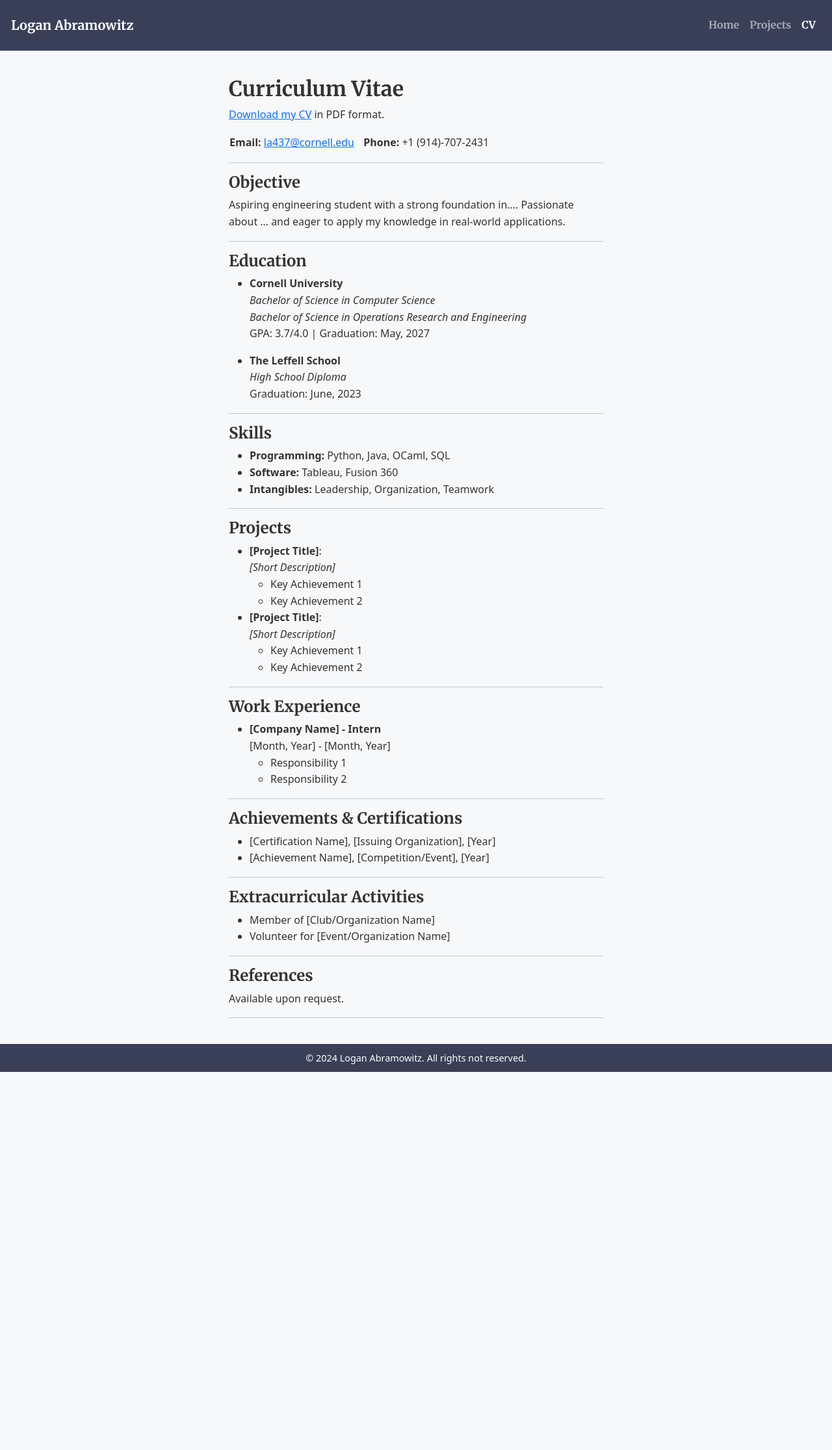
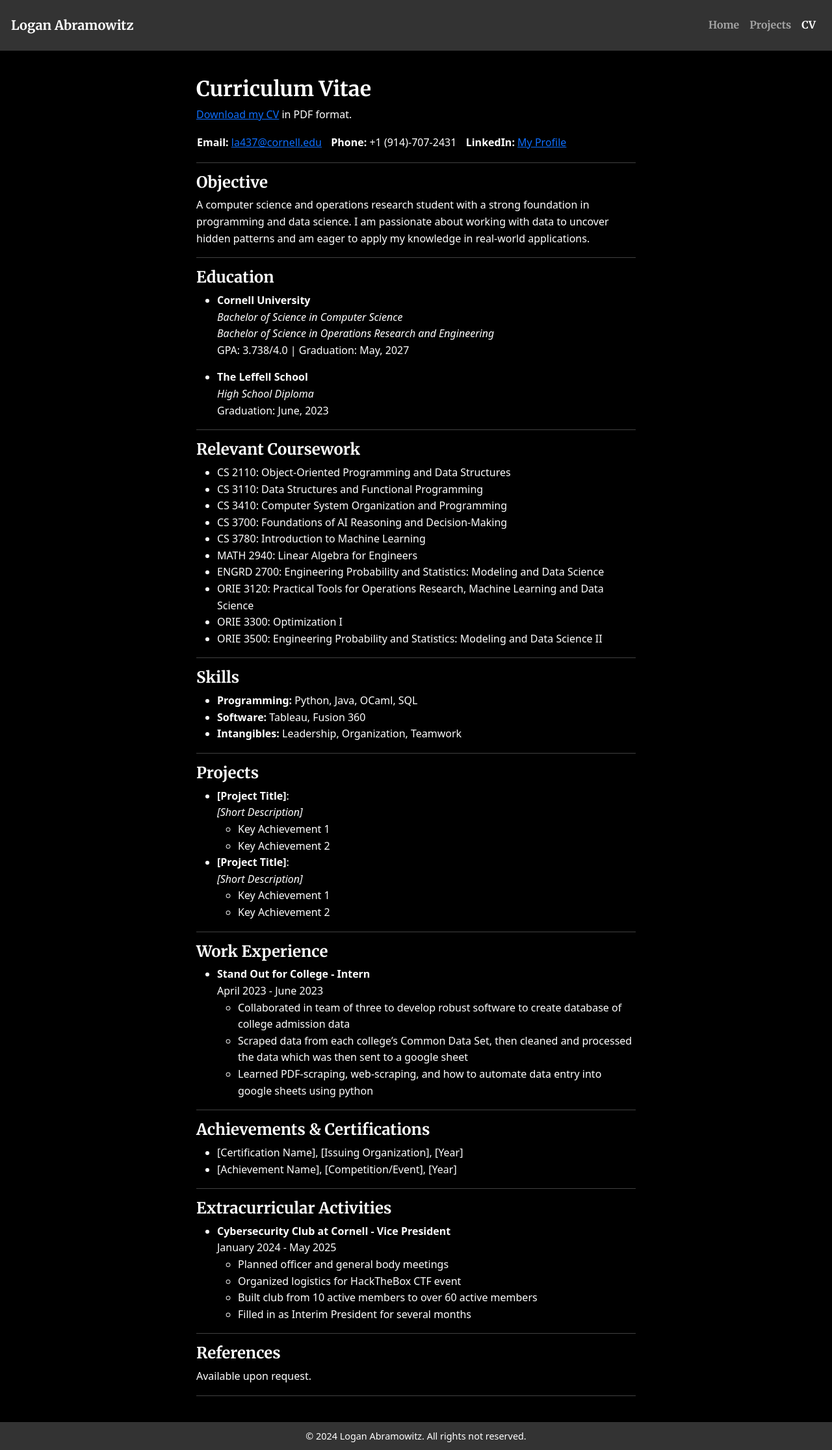
Before and after one commit to Logan-Abramowitz/Logan-Abramowitz.github.io, a Jekyll site: the page built from _pages/cv.md, in a window 1280 px wide. Shown: the whole page at 65% size. Built offline with Jekyll 4.4.1, drawn with Linux system fonts in a browser that asks for light colours; before the commit the page ends 1650 px from its top, so only the background shows below that.

Commit message:
Updates to CV and Profile pic
- Added downloadable cv/resume to cv page
- Added work experience, extracurriculars, and relevant coursework to cv
- Changed container width to 700px
- Made profile pic my headshot

```diff
--- a/_config.yml
+++ b/_config.yml
@@ -14,11 +14,12 @@ subtitle                 : # site tagline that appears below site title in masth
 name                     : Logan Abramowitz
 description              : Logan Abramowitz - Projects and CV
 baseurl                  : "" # Set this to "portfolio-<your-github-username>"
-url                      : # the base hostname & protocol for your site e.g. "https://mmistakes.github.io"
+url                      : "https://Logan-Abramowitz.github.io" # the base hostname & protocol for your site e.g. "https://mmistakes.github.io"
 
 # Theme and Style
 theme: jekyll-theme-minimal
-color_scheme: light # light/default, dark, or aqua
+color_scheme: dark # light/default, dark, or aqua
+skin: aqua
 
 sass:
   style: compressed
--- a/_pages/cv.md
+++ b/_pages/cv.md
@@ -8,12 +8,12 @@ permalink: /cv/
 [Download my CV]({{ "/assets/CV.pdf" | relative_url }}) in PDF format.
 
 
-**Email:** [la437@cornell.edu](mailto:la437@cornell.edu) | | | **Phone:** +1 (914)-707-2431
+**Email:** [la437@cornell.edu](mailto:la437@cornell.edu) | | | **Phone:** +1 (914)-707-2431 | | | **LinkedIn:** [My Profile](www.linkedin.com/in/logan-abramowitz)
 
 ---
 
 #### Objective
-Aspiring engineering student with a strong foundation in.... Passionate about ... and eager to apply my knowledge in real-world applications.
+A computer science and operations research student with a strong foundation in programming and data science. I am passionate about working with data to uncover hidden patterns and am eager to apply my knowledge in real-world applications.
 
 ---
 
@@ -21,11 +21,26 @@ Aspiring engineering student with a strong foundation in.... Passionate about ..
 - **Cornell University**
   *Bachelor of Science in Computer Science*
   *Bachelor of Science in Operations Research and Engineering*
-  GPA: 3.7/4.0 | Graduation: May, 2027
+  GPA: 3.738/4.0 | Graduation: May, 2027
 
 - **The Leffell School**
   *High School Diploma*
   Graduation: June, 2023
+
+---
+
+#### Relevant Coursework
+- CS 2110: Object-Oriented Programming and Data Structures
+- CS 3110: Data Structures and Functional Programming
+- CS 3410: Computer System Organization and Programming
+- CS 3700: Foundations of AI Reasoning and Decision-Making
+- CS 3780: Introduction to Machine Learning
+- MATH 2940: Linear Algebra for Engineers
+- ENGRD 2700: Engineering Probability and Statistics: Modeling and Data Science
+- ORIE 3120: Practical Tools for Operations Research, Machine Learning and Data Science
+- ORIE 3300: Optimization I
+- ORIE 3500: Engineering Probability and Statistics: Modeling and Data Science II
+
 
 ---
 
@@ -50,10 +65,11 @@ Aspiring engineering student with a strong foundation in.... Passionate about ..
 ---
 
 #### Work Experience
-- **[Company Name] - Intern**
-  [Month, Year] - [Month, Year]
-  - Responsibility 1
-  - Responsibility 2
+- **Stand Out for College - Intern**
+  April 2023 - June 2023
+  - Collaborated in team of three to develop robust software to create database of college admission data
+  - Scraped data from each college's Common Data Set, then cleaned and processed the data which was then sent to a google sheet
+  - Learned PDF-scraping, web-scraping, and how to automate data entry into google sheets using python
 
 ---
 
@@ -64,8 +80,12 @@ Aspiring engineering student with a strong foundation in.... Passionate about ..
 ---
 
 #### Extracurricular Activities
-- Member of [Club/Organization Name]
-- Volunteer for [Event/Organization Name]
+- **Cybersecurity Club at Cornell - Vice President**
+  January 2024 - May 2025
+  - Planned officer and general body meetings
+  - Organized logistics for HackTheBox CTF event
+  - Built club from 10 active members to over 60 active members
+  - Filled in as Interim President for several months
 
 ---
 
--- a/_sass/custom.scss
+++ b/_sass/custom.scss
@@ -54,7 +54,7 @@ footer {
 }
 
 .container {
-  max-width: 600px;
+  max-width: 700px;
 }
 
 .project-item img {
```
Also changed, not shown: index.md (+1 -1 lines), assets/images/Headshot.JPG (added), 1 other file.
